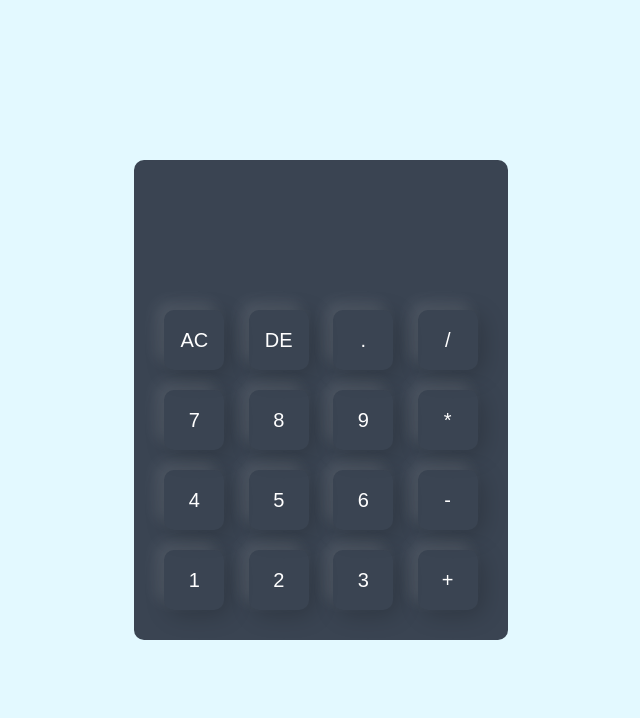
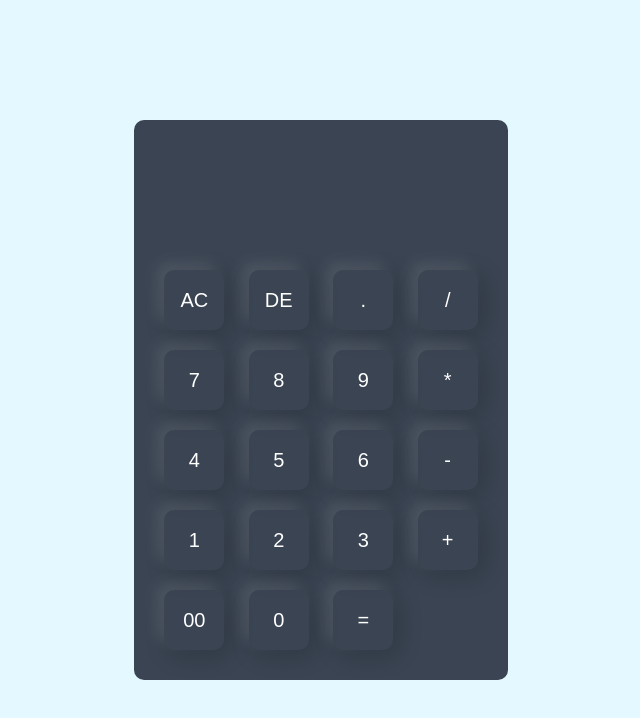
Before and after one commit to soemyattun/tutorial-calculator-html-css-javascript, a plain HTML site: page index.html in a window 1280 px wide. Shown: the whole page, without its empty margins (319-959 px from the left). Drawn offline with Linux system fonts and the light colour scheme.

Commit message:
[Add]index.html add 3 input button

```diff
--- a/index.html
+++ b/index.html
@@ -37,6 +37,11 @@
                         <input type="button" value="3">
                         <input type="button" value="+">
                     </div>
+                    <div>
+                        <input type="button" value="00">
+                        <input type="button" value="0">
+                        <input type="button" value="=">
+                    </div>
                 </form>
             </div>
         </div>
```
